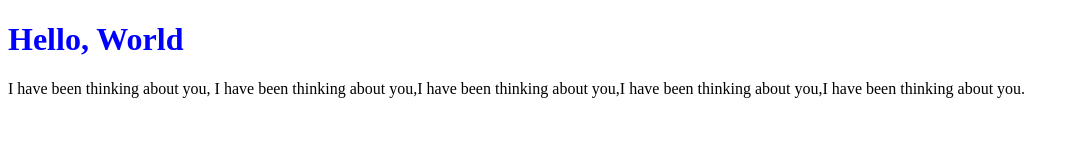
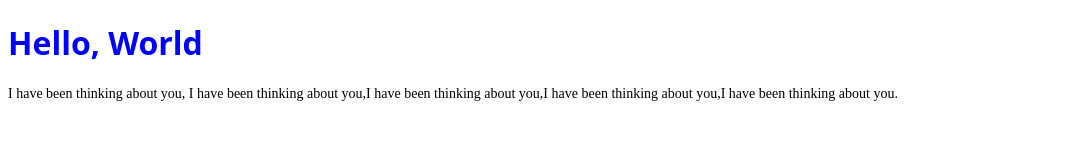
Before and after one commit to Gudekwizera/Gudekwizera.github.io, a plain HTML site: page index.html in a window 1280 px wide. Shown: the whole page, without its empty margins (0-1079 px from the left). Drawn offline with Linux system fonts and the light colour scheme.

Commit message:
added style to parapgraph

```diff
--- a/index.html
+++ b/index.html
@@ -4,9 +4,15 @@
     <title>
         Python Web App
     </title>
+    <style>
+        p{
+           font-size: 14px;
+           font-color: rgb(49, 47, 47);
+        }
+    </style>
 </head>
 <body>
-    <h1 style="color:blue; font-size:32px"> Hello, World</h1>
+    <h1 style="color:blue; font-size:32px; font-family: SegoeUI;"> Hello, World</h1>
     <p> I have been thinking about you, I have been thinking about you,I have been thinking about you,I have been thinking about you,I have been thinking about you. </p>
 </body>
 </html>
```
